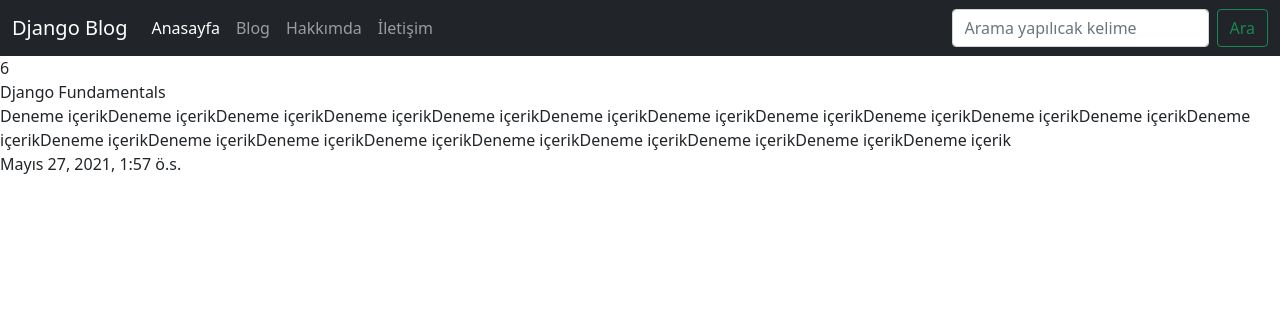
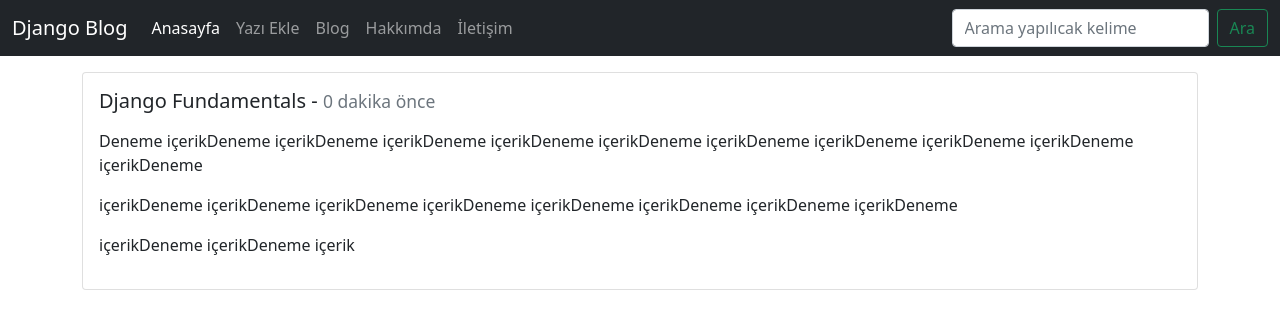
Before and after one commit to xeorleon/django-blog, a Django app: page /post/6 in a window 1280 px wide. Shown: the top 329 px of the page. Run offline with Django 3.2, Linux system fonts and the light colour scheme; data comes from the database, SQL or seed files in the repository; both versions use the stored data as it was after the commit; some libraries are stand-ins or nearby versions.

Commit message:
The design was edited

```diff
--- a/post/models.py
+++ b/post/models.py
@@ -13,3 +13,12 @@ class Post(models.Model):
     def get_absolute_url(self):
         return reverse('post:detail', kwargs={'id': self.id})
        # return "/post/{}".format(self.id)
+
+    def get_create_url(self):
+        return reverse('post:create')
+
+    def get_update_url(self):
+        return reverse('post:update', kwargs={'id': self.id})
+
+    def get_delete_url(self):
+        return reverse('post:delete', kwargs={'id': self.id})
--- a/templates/header.html
+++ b/templates/header.html
@@ -9,6 +9,9 @@
       <ul class="navbar-nav me-auto mb-2 mb-lg-0">
         <li class="nav-item">
           <a class="nav-link active" aria-current="page" href="{% url 'home' %}">Anasayfa</a>
+        </li>
+        <li class="nav-item">
+          <a class="nav-link" href="{% url 'post:create' %}">Yazı Ekle</a>
         </li>
         <li class="nav-item">
           <a class="nav-link" href="{% url 'post:index' %}">Blog</a>
--- a/templates/messages.html
+++ b/templates/messages.html
@@ -1,7 +1,10 @@
   {% if messages %}
-    <ul class="messages">
+    <div class="container pt-3">
         {% for message in messages %}
-        <li{% if message.tags %} class="{{ message.tags }}"{% endif %}>{{ message }}</li>
+        <div class="alert alert-success alert-dismissible fade show" role="alert">
+          {{ message }}
+          <button type="button" class="btn-close" data-bs-dismiss="alert" aria-label="Close"></button>
+        </div>
         {% endfor %}
-    </ul>
+    </div>
   {% endif %}
--- a/templates/post/detail.html
+++ b/templates/post/detail.html
@@ -2,18 +2,16 @@
     {% extends 'base.html' %}
 
     {% block body %}
-
-    {% if messages %}
-    <ul class="messages">
-        {% for message in messages %}
-        <li{% if message.tags %} class="{{ message.tags }}"{% endif %}>{{ message }}</li>
-        {% endfor %}
-    </ul>
-    {% endif %}
-
-    {{ post.id}}<br>
-    {{ post.title }}<br>
-    {{ post.content }}<br>
-    {{ post.publishing_date }}<br>
-
+    <div class="container">
+        <div class="row pt-3">
+            <div class="col-md-12 col-sm-12 col-12">
+                <div class="card" style="width:100%">
+                  <div class="card-body">
+                    <h5 class="card-title">{{ post.title }} - <small class="text-muted h-6">{{ post.publishing_date|timesince }} önce</small></h5>
+                    <p class="card-text"> {{ post.content|linebreaks }}</p>
+                  </div>
+                </div>
+            </div>
+        </div>
+    </div>
   {% endblock %}
```
Also changed, not shown: templates/home.html (+12 -1 lines), templates/post/index.html (+17 -8 lines), db.sqlite3.
